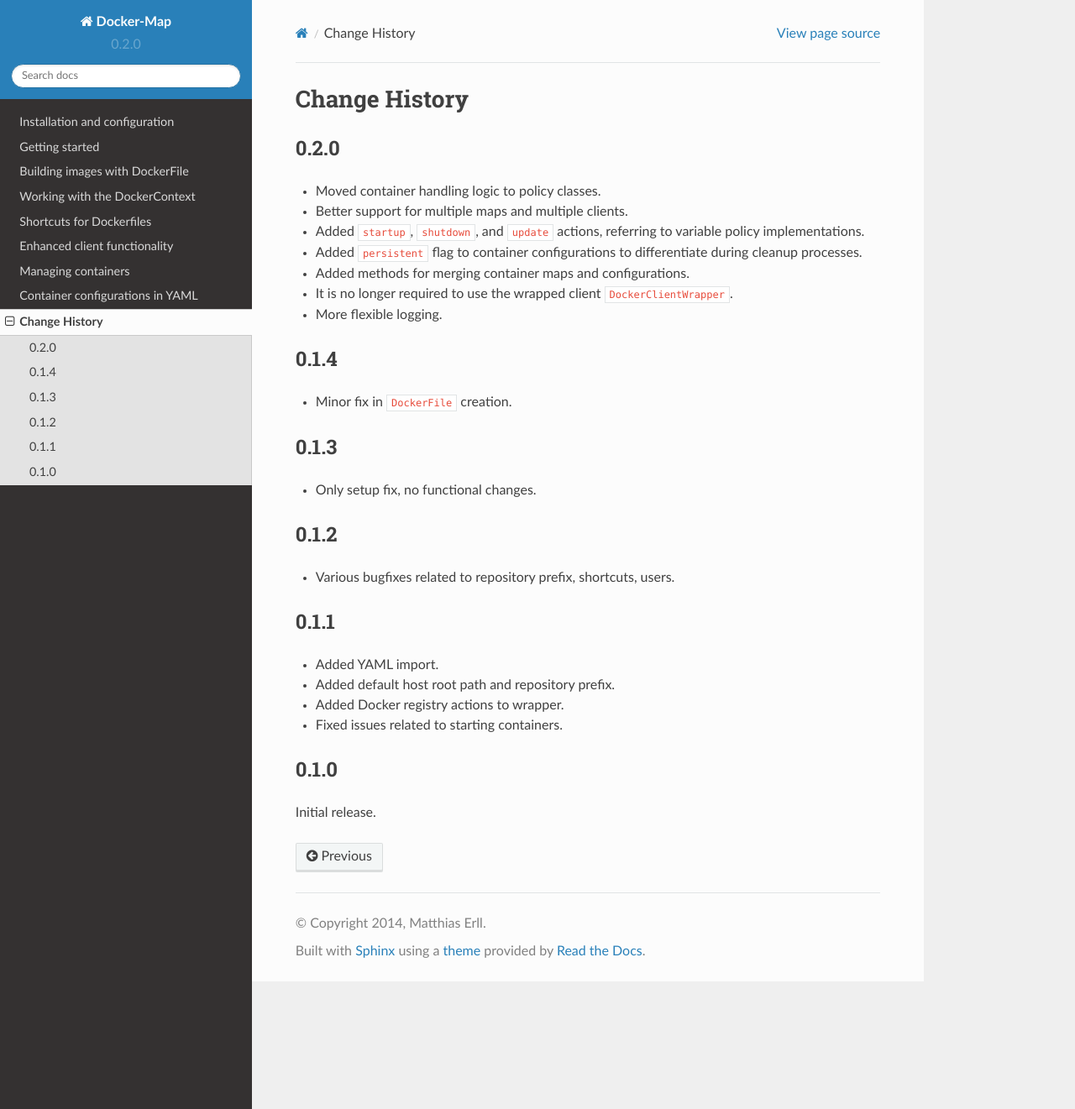
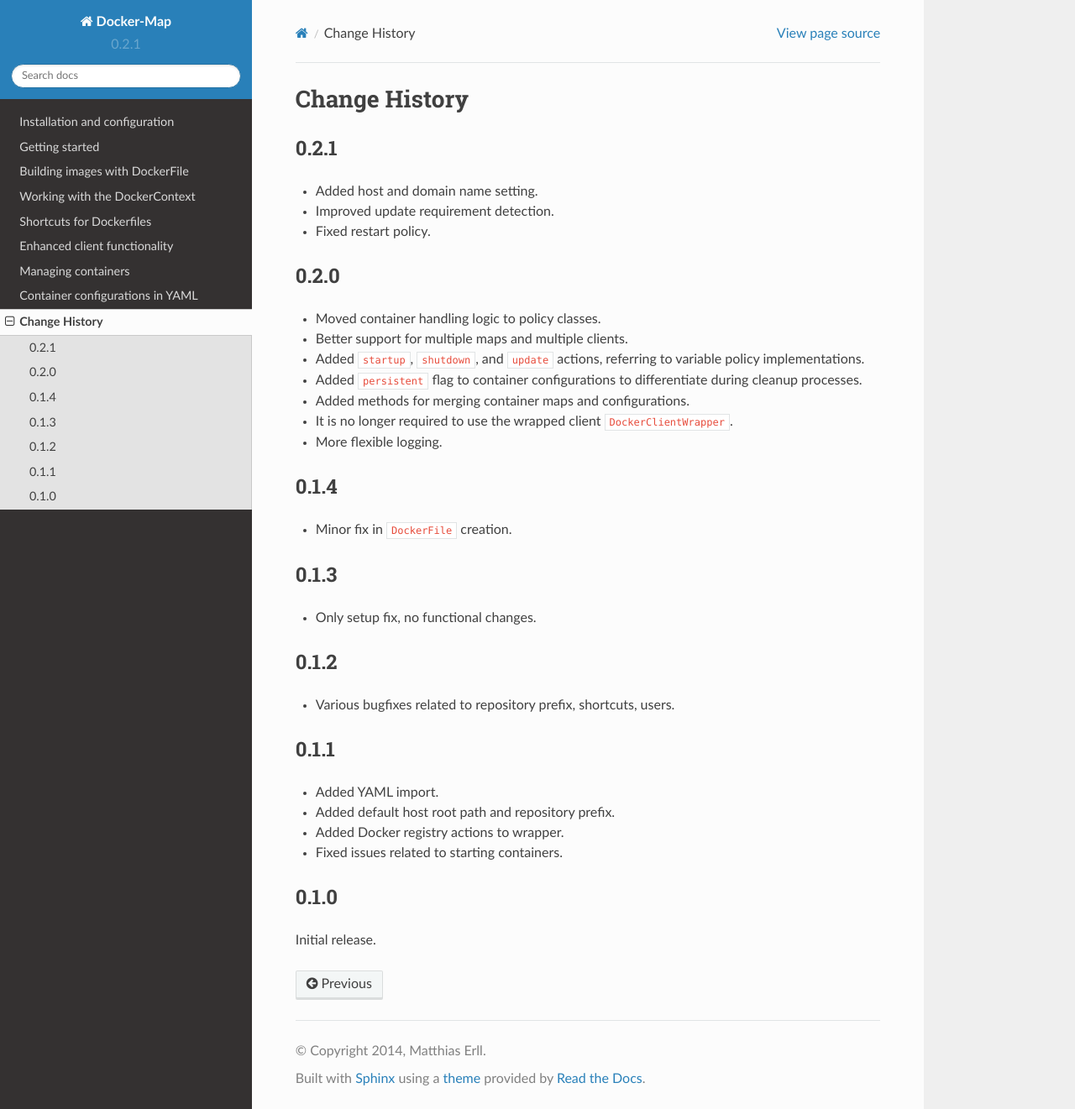
Before and after one commit to merll/docker-map, a Sphinx documentation site: the page built from docs/changes.rst, in a window 1280 px wide and 1321 px high. Shown: the whole window at 84% size. Built offline with Sphinx 7.4.7 and the Read the Docs theme 2.0.0, drawn with Linux system fonts in a browser that asks for light colours.

Commit message:
Version and change log.

```diff
--- a/dockermap/__init__.py
+++ b/dockermap/__init__.py
@@ -2,7 +2,7 @@
 from __future__ import unicode_literals
 
 
-__version__ = '0.2.0'
+__version__ = '0.2.1'
 
 DEFAULT_BASEIMAGE = 'tianon/true'
 DEFAULT_COREIMAGE = 'busybox'
--- a/docs/changes.rst
+++ b/docs/changes.rst
@@ -2,6 +2,12 @@
 
 Change History
 ==============
+
+0.2.1
+-----
+* Added host and domain name setting.
+* Improved update requirement detection.
+* Fixed restart policy.
 
 0.2.0
 -----
```
